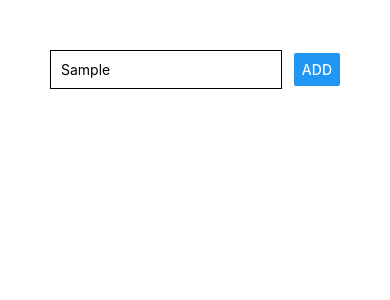
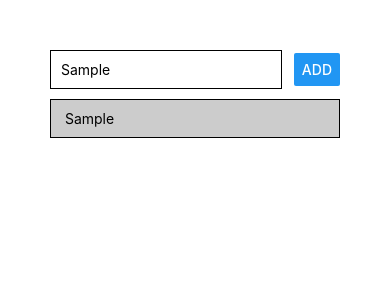
Before and after one commit to Dhrubot/todo-rn, a React Native app: screen / in a window 390 px wide. Both pictures are taken after typing "Sample" into the empty fields and a click on the button "ADD". Shown: the top 300 px of the page. Built offline with nearby package versions, Linux system fonts and the light colour scheme.

Commit message:
Added styles

```diff
--- a/App.js
+++ b/App.js
@@ -1,24 +1,38 @@
-import React from 'react';
-import { StyleSheet, Text, View, TextInput, Button } from 'react-native';
+import React, { useState } from 'react';
+import { StyleSheet, Text, View, TextInput, Button, ScrollView } from 'react-native';
 
 export default function App() {
+  const [todoTask, setTodoTask] = useState('')
+  const [todoList, setTodoList] = useState([])
+
+  const handleInput = enteredText => {
+    setTodoTask(enteredText)
+  }
+
+  const handleAdd = () => {
+    setTodoList([...todoList, todoTask])
+  }
+
   return (
     <View style={styles.mainContainer}>
       <View style={styles.inputContainer} >
         <TextInput
           placeholder='Things TO DO'
           style={styles.inputArea}
+          onChangeText={ handleInput }
+          value={ todoTask }
         />
-        <Button title='ADD' />
+        <Button title='ADD' onPress={ handleAdd }/>
       </View>
-      <View>
-
-      </View>
+      <ScrollView>
+        { todoList.map(todo => <View key={todo} style={ styles.todoList }><Text> {todo} </Text></View> ) }
+      </ScrollView>
     </View>
   );
 }
 
 const styles = StyleSheet.create({
+
   mainContainer: {
     padding: 50
   },
@@ -32,5 +46,13 @@ const styles = StyleSheet.create({
     borderColor: 'black',
     borderWidth: 1,
     padding: 10
+  },
+  todoList: {
+    padding: 10,
+    marginVertical: 10,
+    backgroundColor: '#ccc',
+    borderColor: 'black',
+    borderWidth: 1
   }
+
 });
```
